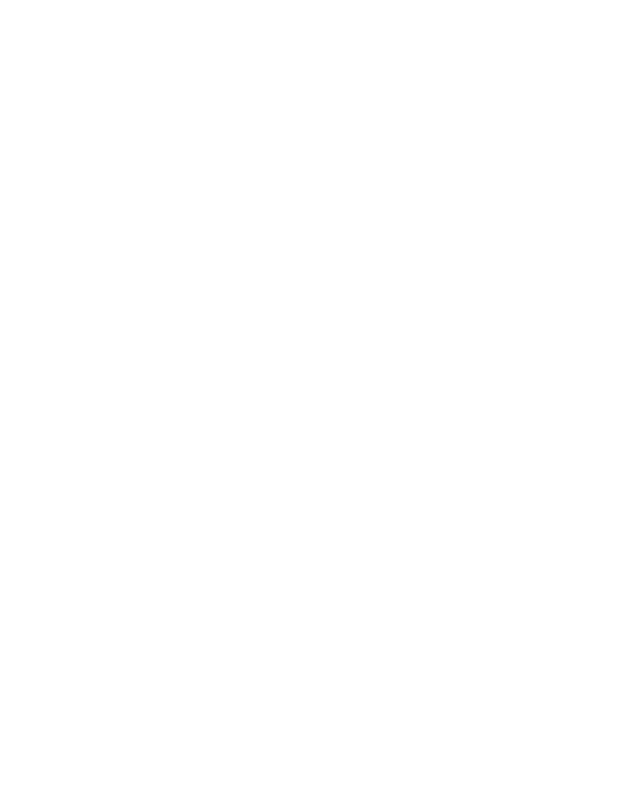
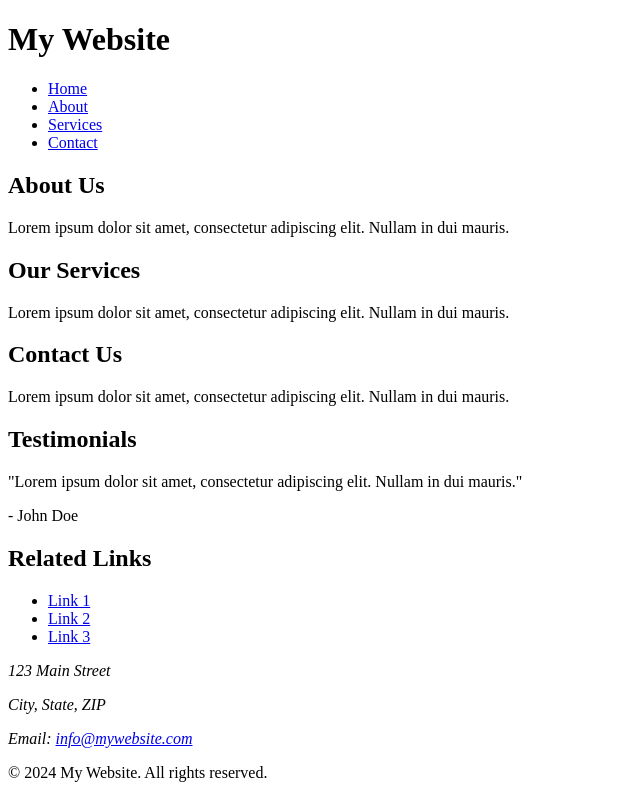
Before and after one commit to ihasan2008/Learning-HTML, a plain HTML site: page 04-HTML-Tags/4.13-Semantic-Layout-Tags/index.html in a window 1280 px wide. Shown: the whole page, without its empty margins (0-640 px from the left). Drawn offline with Linux system fonts and the light colour scheme.

Commit message:
add 4.13

```diff
--- a/04-HTML-Tags/4.13-Semantic-Layout-Tags/index.html
+++ b/04-HTML-Tags/4.13-Semantic-Layout-Tags/index.html
@@ -7,5 +7,62 @@
     </head>
     <body>
 
+        <header>
+            <h1>My Website</h1>
+            <nav>
+                <ul>
+                    <li><a href="#">Home</a></li>
+                    <li><a href="#">About</a></li>
+                    <li><a href="#">Services</a></li>
+                    <li><a href="#">Contact</a></li>
+                </ul>
+            </nav>
+        </header>
+
+        <main>
+            <section>
+                <h2>About Us</h2>
+                <p>Lorem ipsum dolor sit amet, consectetur adipiscing elit. Nullam in dui mauris.</p>
+            </section>
+
+            <section>
+                <h2>Our Services</h2>
+                <p>Lorem ipsum dolor sit amet, consectetur adipiscing elit. Nullam in dui mauris.</p>
+            </section>
+
+            <section>
+                <h2>Contact Us</h2>
+                <p>Lorem ipsum dolor sit amet, consectetur adipiscing elit. Nullam in dui mauris.</p>
+            </section>
+
+            <section>
+                <h2>Testimonials</h2>
+                <article>
+                    <p>"Lorem ipsum dolor sit amet, consectetur adipiscing elit. Nullam in dui mauris."</p>
+                    <p>- John Doe</p>
+                </article>
+            </section>
+
+            <aside>
+                <h2>Related Links</h2>
+                <ul>
+                    <li><a href="#">Link 1</a></li>
+                    <li><a href="#">Link 2</a></li>
+                    <li><a href="#">Link 3</a></li>
+                </ul>
+            </aside>
+
+            <address>
+                <p>123 Main Street</p>
+                <p>City, State, ZIP</p>
+                <p>Email: <a href="mailto:info@mywebsite.com">info@mywebsite.com</a></p>
+            </address>
+
+        </main>
+
+        <footer>
+            <p>&copy; 2024 My Website. All rights reserved.</p>
+        </footer>
+
     </body>
 </html>
```
